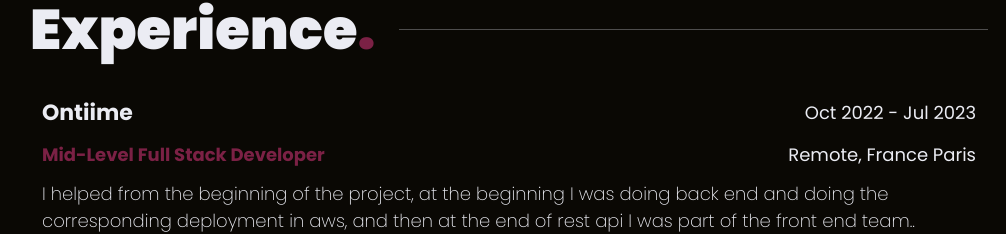
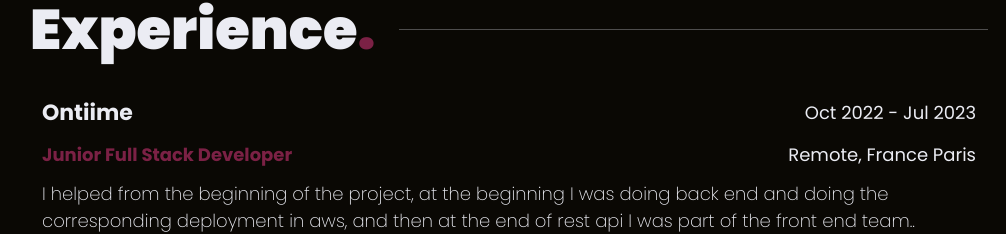
Before and after one commit to gabrielcopa96/portfolio, a Next.js app: page / in a window 1280 px wide. Shown: the part 3380-3614 px from the top of the page, without its empty margins (161-1167 px from the left). Built offline with nearby package versions, Linux system fonts and the light colour scheme.

Commit message:
modified description experience

```diff
--- a/components/home/experience/Experience.tsx
+++ b/components/home/experience/Experience.tsx
@@ -15,7 +15,7 @@
 const experience = [
   {
     title: "Ontiime",
-    position: "Mid-Level Full Stack Developer",
+    position: "Junior Full Stack Developer",
     time: "Oct 2022 - Jul 2023",
     location: "Remote, France Paris",
     description:
```
